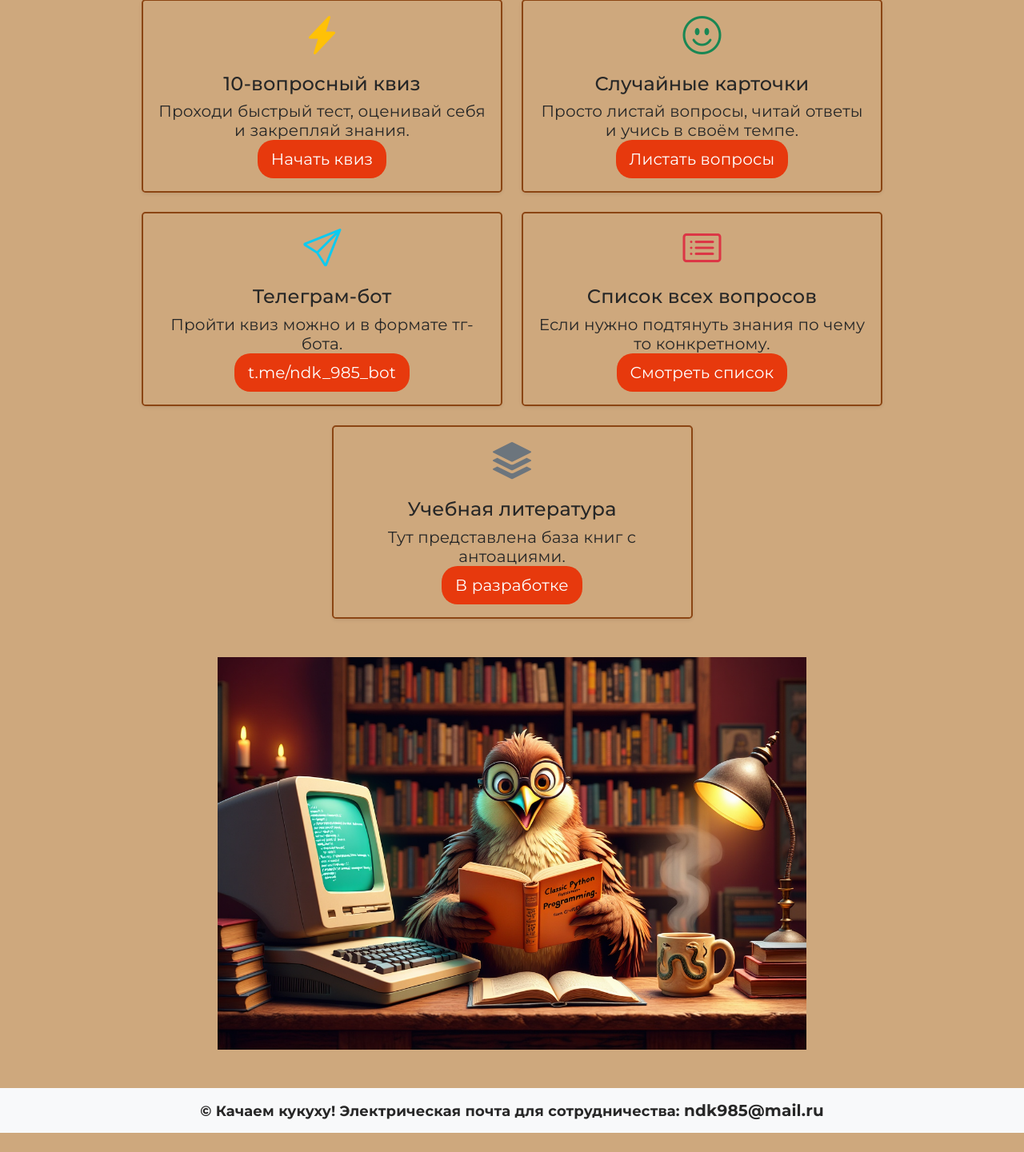
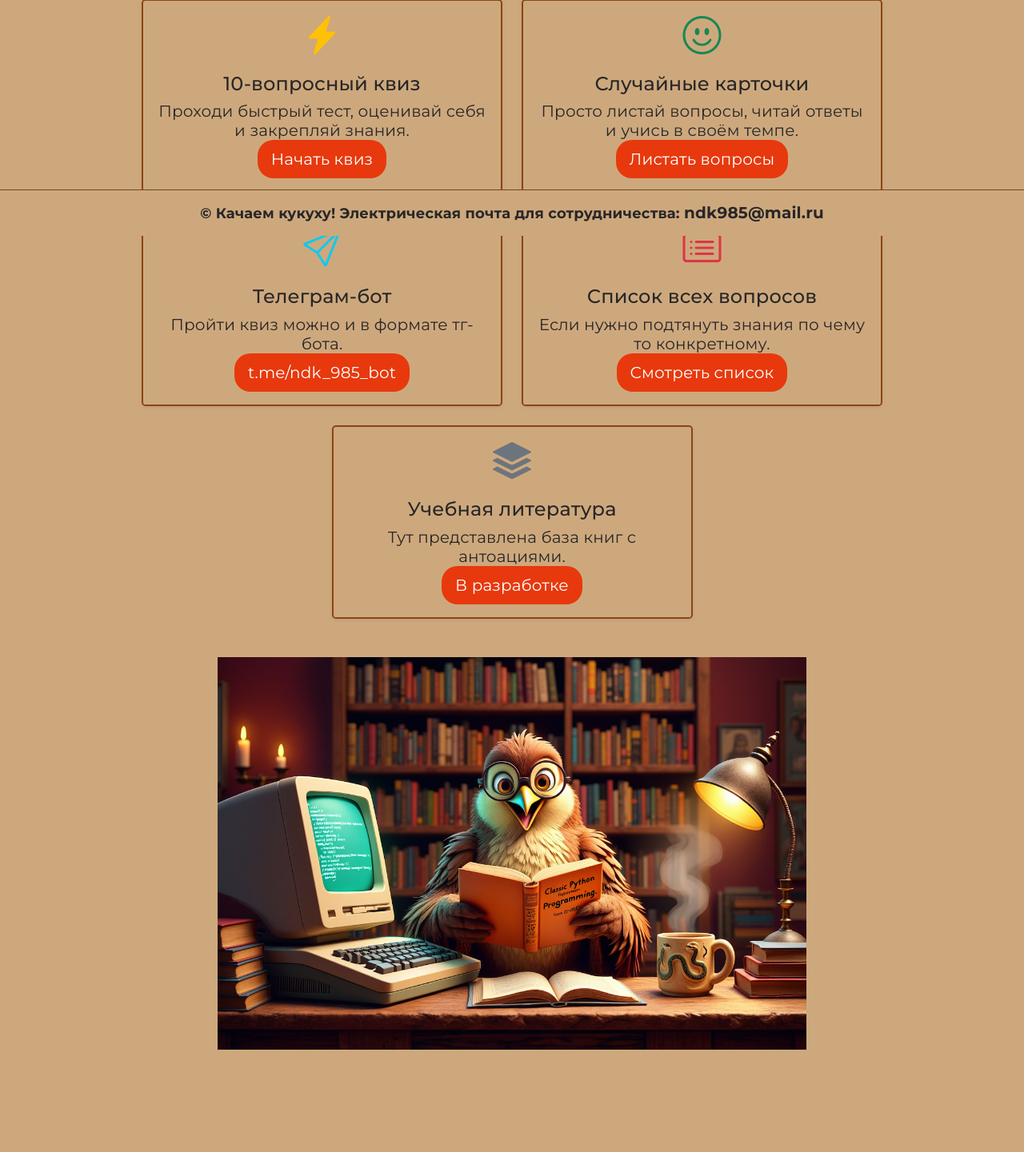
Before and after one commit to Ndk985/cuckoo_pump, a Flask app: page /main in a window 1280 px wide. Shown: the part 505-1946 px from the top of the page at 80% size. Before the commit the page ends 1922 px from the top, so only its background shows below. Run offline with Flask 3, Linux system fonts and the light colour scheme; some libraries are stand-ins or nearby versions.

Commit message:
ребрандинг футера

```diff
--- a/cp_app/static/css/style.css
+++ b/cp_app/static/css/style.css
@@ -217,3 +217,36 @@ textarea.form-control.comment-input {
   background-color: transparent !important;
   color: var(--bs-body-color) !important;
 }
+
+/* ====== Sticky Footer ====== */
+.footer-sticky {
+  position: fixed;
+  bottom: 0;
+  left: 0;
+  right: 0;
+  z-index: 1000;
+  background-color: var(--bg-primary);
+  border-top: 1px solid var(--border-color);
+  transition: background-color 0.3s ease, border-color 0.3s ease;
+}
+
+/* Текст футера использует цвет ссылки для лучшей видимости */
+.footer-text {
+  color: var(--link-color) !important;
+}
+
+.footer-link {
+  color: var(--link-color) !important;
+  transition: color 0.3s ease;
+}
+
+.footer-link:hover {
+  color: #e7390d !important;
+}
+
+/* Адаптивность для мобильных устройств */
+@media (max-width: 600px) {
+  main {
+    padding-bottom: 100px; /* Больше отступ на мобильных, если футер выше */
+  }
+}
--- a/cp_app/templates/base.html
+++ b/cp_app/templates/base.html
@@ -25,7 +25,10 @@
     <link rel="stylesheet" href="{{ url_for('static', filename='css/bootstrap.min.css') }}" />
     <link rel="stylesheet" href="{{ url_for('static', filename='css/style.css') }}" />
     <style>
-      main { flex: 1 0 auto; }
+      main {
+        flex: 1 0 auto;
+        padding-bottom: 80px; /* Отступ снизу для фиксированного футера */
+      }
       /* Плавные переходы только для интерактивных изменений */
       body {
         transition: background-color 0.3s ease, color 0.3s ease;
--- a/cp_app/templates/footer.html
+++ b/cp_app/templates/footer.html
@@ -1,6 +1,6 @@
-<footer class="text-center py-3 bg-light w-100">
-  <p class="small mb-0 text-dark fw-bold">
+<footer class="footer-sticky text-center py-3 w-100">
+  <p class="small mb-0 fw-bold footer-text">
     © Качаем кукуху! Электрическая почта для сотрудничества:
-    <a href="mailto:ndk985@mail.ru" class="text-decoration-none text-dark">ndk985@mail.ru</a>
+    <a href="mailto:ndk985@mail.ru" class="text-decoration-none footer-link">ndk985@mail.ru</a>
   </p>
 </footer>
```
Also changed, not shown: .github/workflows/main.yml.
